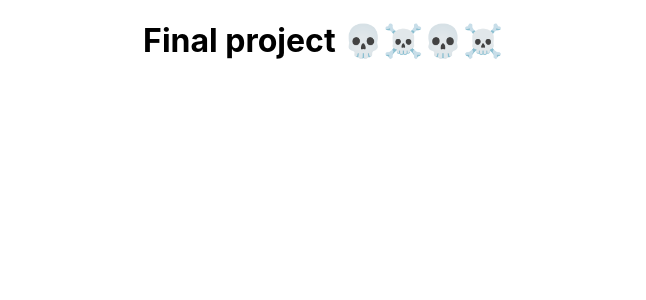
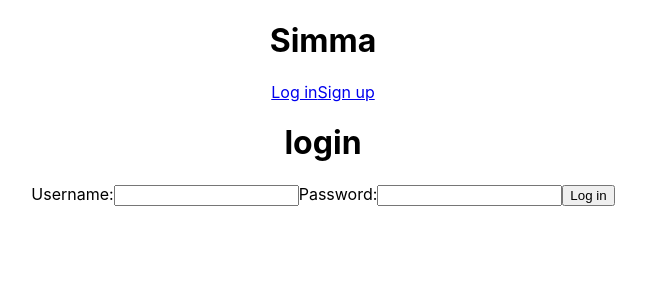
Before and after one commit to pierreportal/simma, a React (Create React App) app in the folder client/: page /login in a window 1280 px wide. Shown: the top 300 px of the page, without its empty margins (317-963 px from the left). Built offline with nearby package versions, Linux system fonts and the light colour scheme.

Commit message:
auth done

```diff
--- a/client/src/App.js
+++ b/client/src/App.js
@@ -1,11 +1,21 @@
 import React from 'react';
 import './App.css';
+import Navbar from './components/Navbar'
+import { Switch, Route } from 'react-router-dom';
+import Login from './components/Login'
+import Signup from './components/Signup'
 
 function App() {
 
   return (
     <div className="App">
-      <h1>Final project 💀☠️💀☠️</h1>
+      <h1>Simma</h1>
+      <Navbar />
+      <Switch>
+        {/* <Route exact path='/' component={Home}/> */}
+        <Route path='/login' component={Login} />
+        <Route path='/signup' component={Signup} />
+      </Switch>
     </div>
   );
 }
--- /dev/null
+++ b/client/src/components/Login.js
@@ -0,0 +1,42 @@
+import React, { Component } from 'react'
+import axios from 'axios'
+
+export default class Login extends Component {
+  state = {
+    username: '',
+    password: ''
+  }
+  handleChange = e => {
+    console.log(e.target.value)
+    const name = e.target.name
+    const value = e.target.value
+    this.setState({
+      [name]: value
+    })
+  }
+  handleSubmit = e => {
+    e.preventDefault()
+    console.log('submit')
+    axios.post('/auth/login', { username: this.state.username, password: this.state.password }).then(data => {
+      console.log(data)
+    }).catch(err => console.log(err))
+
+  }
+  render() {
+    return (
+      <div>
+        <h1>login</h1>
+        <form method="post" onSubmit={this.handleSubmit}>
+
+          <label htmlFor="username" name='username'>Username:</label>
+          <input onChange={this.handleChange} type="text" name='username' id="username" value={this.state.username} />
+
+          <label htmlFor="password" name='password'>Password:</label>
+          <input onChange={this.handleChange} type="password" name='password' id="password" value={this.state.password} />
+
+          <button type='submit'>Log in</button>
+        </form>
+      </div>
+    )
+  }
+}
--- /dev/null
+++ b/client/src/components/Navbar.js
@@ -0,0 +1,16 @@
+import React, { Component } from 'react'
+import { Link } from 'react-router-dom'
+
+export default class Navbar extends Component {
+  state = {
+
+  }
+  render() {
+    return (
+      <div>
+        <Link to='/login'>Log in</Link>
+        <Link to='/signup'>Sign up</Link>
+      </div>
+    )
+  }
+}
--- /dev/null
+++ b/client/src/components/Signup.js
@@ -0,0 +1,42 @@
+import React, { Component } from 'react'
+import axios from 'axios'
+
+export default class Login extends Component {
+  state = {
+    username: '',
+    password: ''
+  }
+  handleChange = e => {
+    console.log(e.target.value)
+    const name = e.target.name
+    const value = e.target.value
+    this.setState({
+      [name]: value
+    })
+  }
+  handleSubmit = e => {
+    e.preventDefault()
+    console.log('submit')
+    axios.post('/auth/signup', { username: this.state.username, password: this.state.password }).then(data => {
+      console.log(data)
+    }).catch(err => console.log(err))
+
+  }
+  render() {
+    return (
+      <div>
+        <h1>login</h1>
+        <form method="post" onSubmit={this.handleSubmit}>
+
+          <label htmlFor="username" name='username'>Username:</label>
+          <input onChange={this.handleChange} type="text" name='username' id="username" value={this.state.username} />
+
+          <label htmlFor="password" name='password'>Password:</label>
+          <input onChange={this.handleChange} type="password" name='password' id="password" value={this.state.password} />
+
+          <button type='submit'>Sign up</button>
+        </form>
+      </div>
+    )
+  }
+}
--- a/client/src/index.js
+++ b/client/src/index.js
@@ -3,8 +3,13 @@ import ReactDOM from 'react-dom';
 import './index.css';
 import App from './App';
 import * as serviceWorker from './serviceWorker';
+import { BrowserRouter as Router } from 'react-router-dom';
 
-ReactDOM.render(<App />, document.getElementById('root'));
+ReactDOM.render(
+  <Router>
+    <App />
+  </Router>,
+  document.getElementById('root'));
 
 // If you want your app to work offline and load faster, you can change
 // unregister() to register() below. Note this comes with some pitfalls.
--- a/package.json
+++ b/package.json
@@ -8,7 +8,7 @@
     "dev-windows": "nodemon ./bin/www"
   },
   "dependencies": {
-    "bcrypt": "^3.0.0",
+    "bcrypt": "^3.0.6",
     "body-parser": "^1.18.3",
     "connect-ensure-login": "^0.1.1",
     "connect-flash": "^0.1.1",
```
Also changed, not shown: 1 other file (tests, documents, lock files or other folders).
